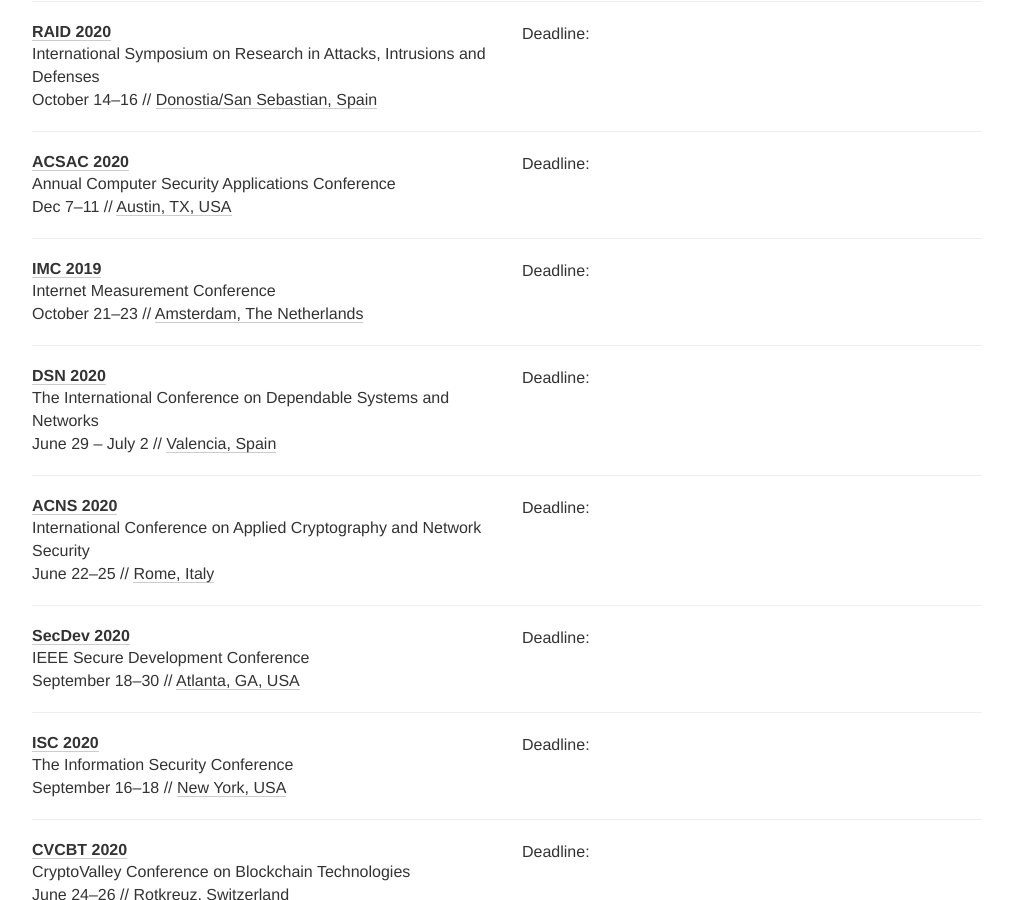
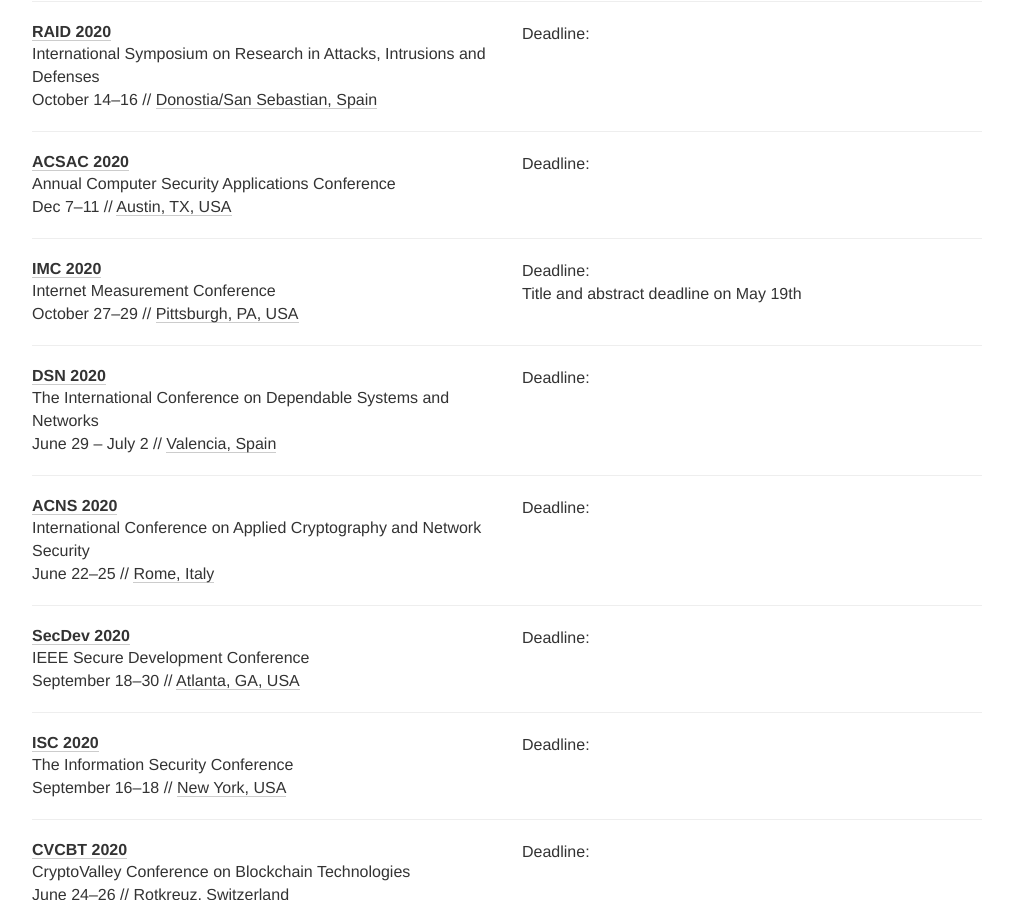
Before and after one commit to sec-deadlines/sec-deadlines.github.io, a Jekyll site: the page built from index.html, in a window 1280 px wide and 900 px high, scrolled down 2662 px. Shown: the whole window, without its empty margins (133-1146 px from the left). Built offline with Jekyll 4.4.1, drawn with Linux system fonts in a browser that asks for light colours; nearby versions of some CDN libraries; comment, search, counter and statistics services are not loaded.

Commit message:
Fix ACSAC, add IMC
Accidently left the ACSAC year at 2019, fixed.
Added IMC 2020.

```diff
--- a/_data/conferences.yml
+++ b/_data/conferences.yml
@@ -251,19 +251,20 @@
   description: Annual Computer Security Applications Conference
   year: 2020
   link: https://www.acsac.org/2020/
-  deadline: "2019-06-12 23:59"
+  deadline: "2020-06-12 23:59"
   date: Dec 7-11
   place: Austin, TX, USA
   tags: [SEC]
 
 - name: IMC
   description: Internet Measurement Conference
-  year: 2019
-  link: http://conferences.sigcomm.org/imc/2019
-  deadline: "2019-05-06 17:00"
+  year: 2020
+  link: https://conferences.sigcomm.org/imc/2020/
+  deadline: "2020-05-26 23:59"
+  comment: Title and abstract deadline on May 19th
   timezone: America/Los_Angeles
-  date: October 21-23
-  place: Amsterdam, The Netherlands
+  date: October 27-29
+  place: Pittsburgh, PA, USA
   tags: SEC
 
 - name: DSN
```
